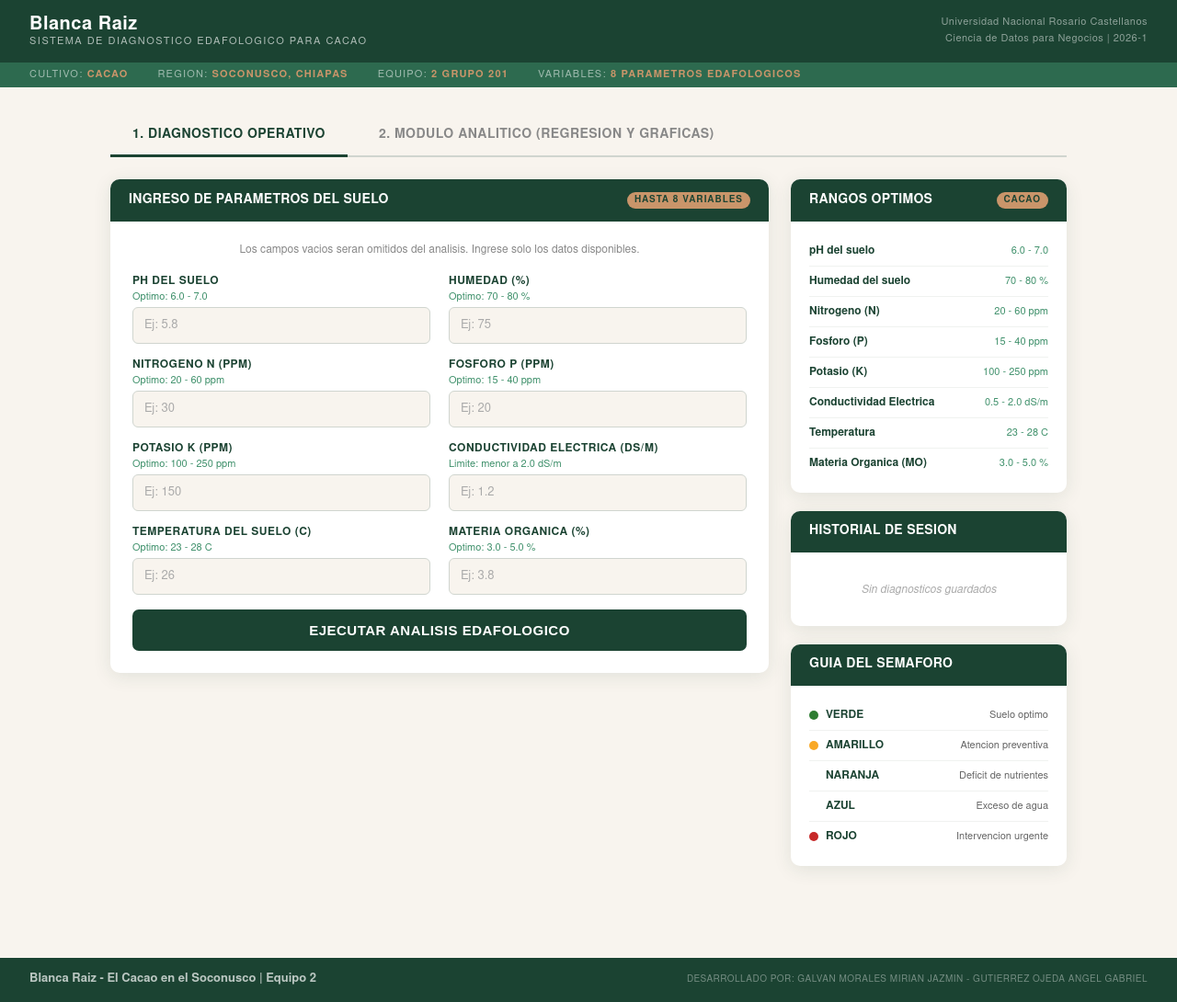
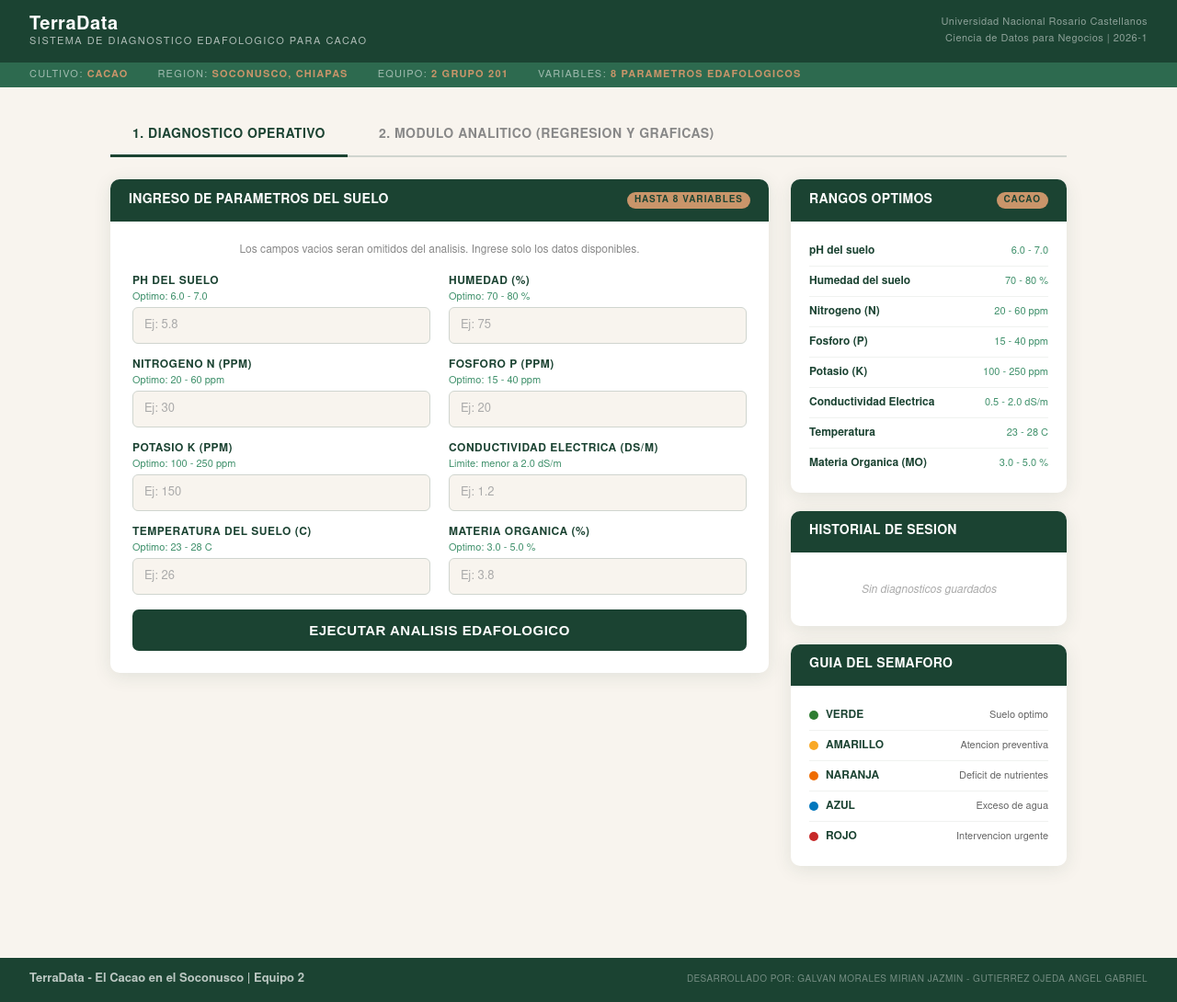
Before and after one commit to Angel-Gutierrez23/blanca-raiz, a Flask app: page / in a window 1280 px wide. Shown: the whole page at 92% size. Run offline with Flask 3, Linux system fonts and the light colour scheme.

Commit message:
Actualizacion de nombre a TerraData y correccion de estilos

```diff
--- a/templates/index.html
+++ b/templates/index.html
@@ -3,7 +3,7 @@
 <head>
     <meta charset="UTF-8">
     <meta name="viewport" content="width=device-width, initial-scale=1.0">
-    <title>Blanca Raiz | Diagnostico Edafologico</title>
+    <title>TerraData | Diagnostico Edafologico</title>
     <script src="https://cdn.jsdelivr.net/npm/chart.js"></script>
     <style>
         :root {
@@ -489,9 +489,9 @@
         .hist-VERDE    { background: #2E7D32; }
         .hist-ROJO     { background: #C62828; }
         .hist-AMARILLO { background: #F9A825; }
-        .NARANJA  { background: #EF6C00; }
-        .AZUL     { background: #0277BD; }
-        .GRIS     { background: #9E9E9E; }
+        .hist-NARANJA  { background: #EF6C00; }
+        .hist-AZUL     { background: #0277BD; }
+        .hist-GRIS     { background: #9E9E9E; }
 
         .hist-fecha { font-family: 'Nimbus Sans', sans-serif; font-size: 10px; color: #aaa; }
 
@@ -524,7 +524,7 @@
 
 <header class="header-institucional">
     <div class="header-marca">
-        <span class="header-nombre">Blanca Raiz</span>
+        <span class="header-nombre">TerraData</span>
         <span class="header-subtitulo">Sistema de Diagnostico Edafologico para Cacao</span>
     </div>
     <div class="header-meta">
@@ -816,7 +816,7 @@ r2 = 1 - (ss_res / ss_tot) if ss_tot != 0 else 0</code></pre>
 </div>
 
 <footer class="footer">
-    <span class="footer-nombre">Blanca Raiz - El Cacao en el Soconusco | Equipo 2</span>
+    <span class="footer-nombre">TerraData - El Cacao en el Soconusco | Equipo 2</span>
     <span class="footer-meta">Desarrollado por: Galvan Morales Mirian Jazmin - Gutierrez Ojeda Angel Gabriel</span>
 </footer>
 
```
